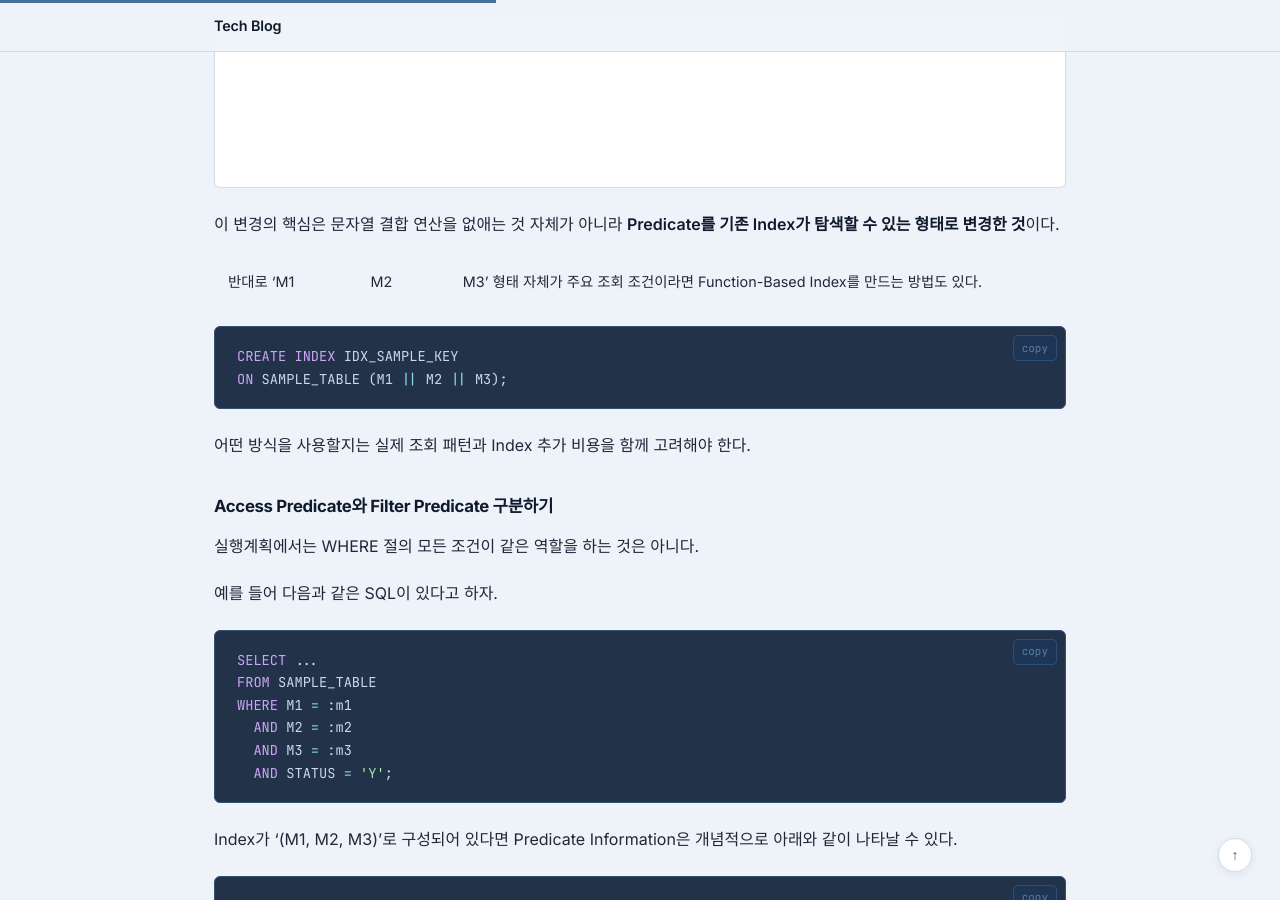
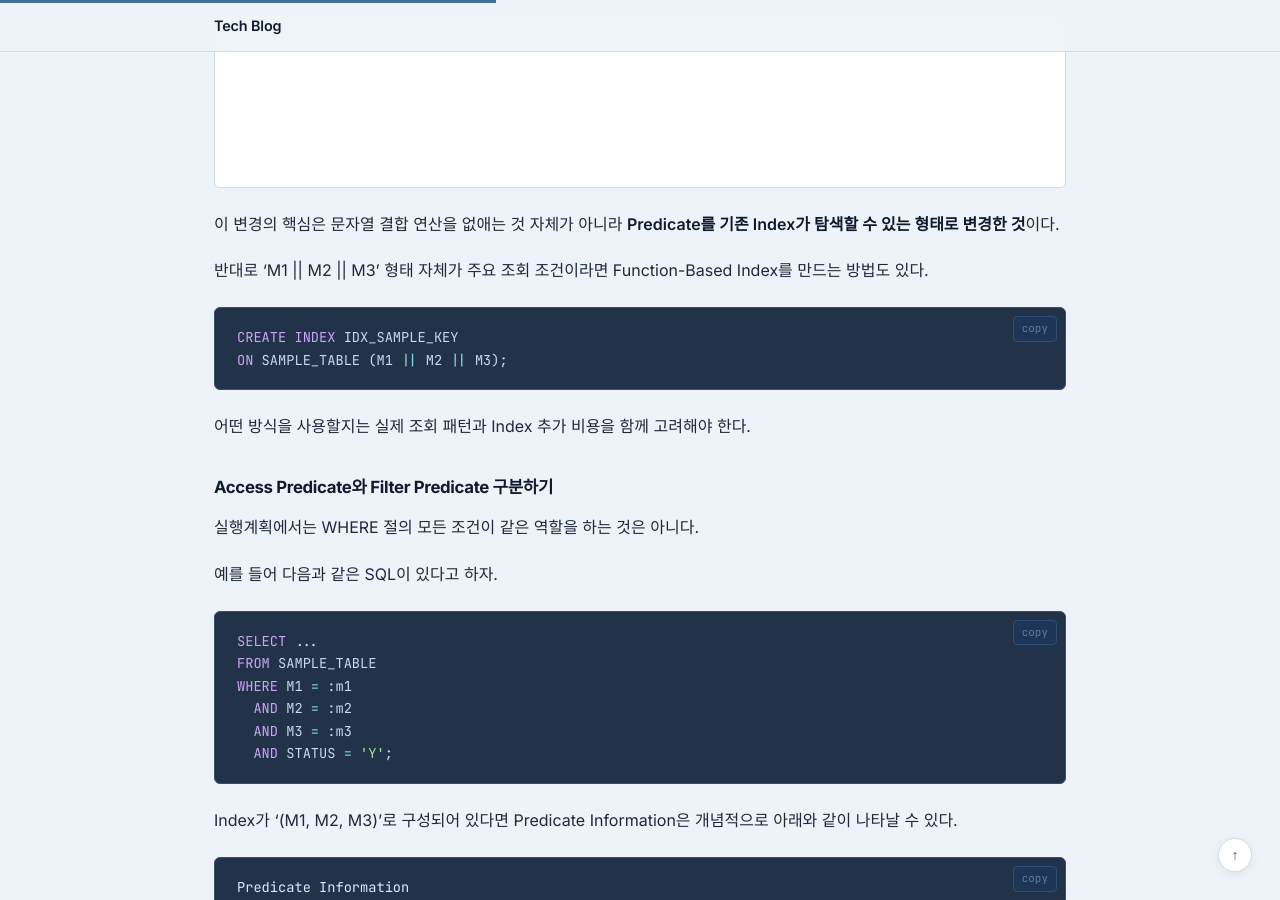
Before and after one commit to jw3418/jw3418.github.io, a Jekyll site: the page built from _posts/2026-09-25-oracle-sql-tuning-execution-plan.md, in a window 1280 px wide and 900 px high, scrolled down 4911 px. Built offline with Jekyll 4.4.1, drawn with Linux system fonts in a browser that asks for light colours.

````diff
--- a/_posts/2026-09-25-oracle-sql-tuning-execution-plan.md
+++ b/_posts/2026-09-25-oracle-sql-tuning-execution-plan.md
@@ -224,7 +224,7 @@ flowchart LR
 
 이 변경의 핵심은 문자열 결합 연산을 없애는 것 자체가 아니라 **Predicate를 기존 Index가 탐색할 수 있는 형태로 변경한 것**이다.
 
-반대로 'M1 || M2 || M3' 형태 자체가 주요 조회 조건이라면 Function-Based Index를 만드는 방법도 있다.
+반대로 'M1 \|\| M2 \|\| M3' 형태 자체가 주요 조회 조건이라면 Function-Based Index를 만드는 방법도 있다.
 
 ```sql
 CREATE INDEX IDX_SAMPLE_KEY
````
